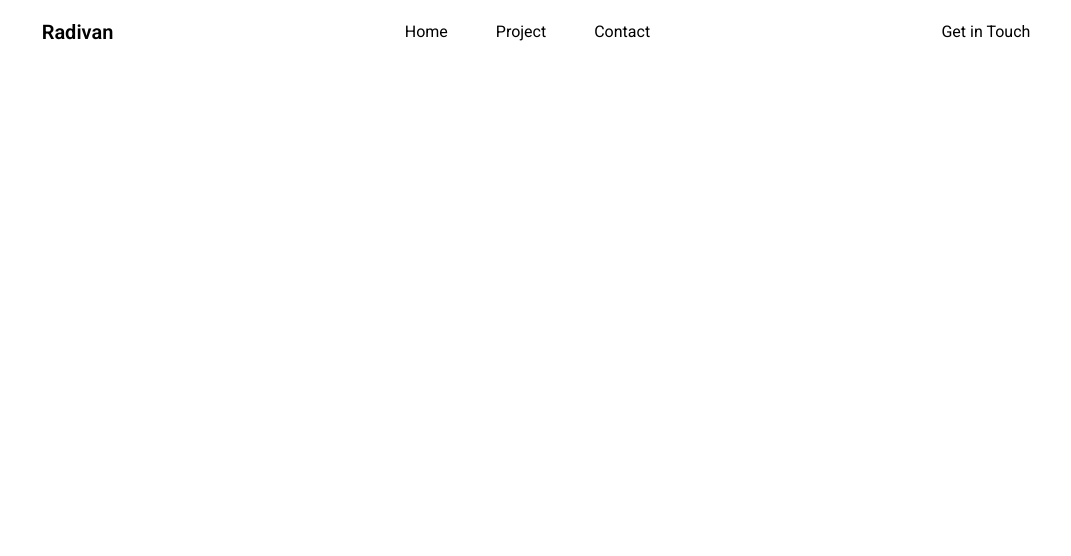
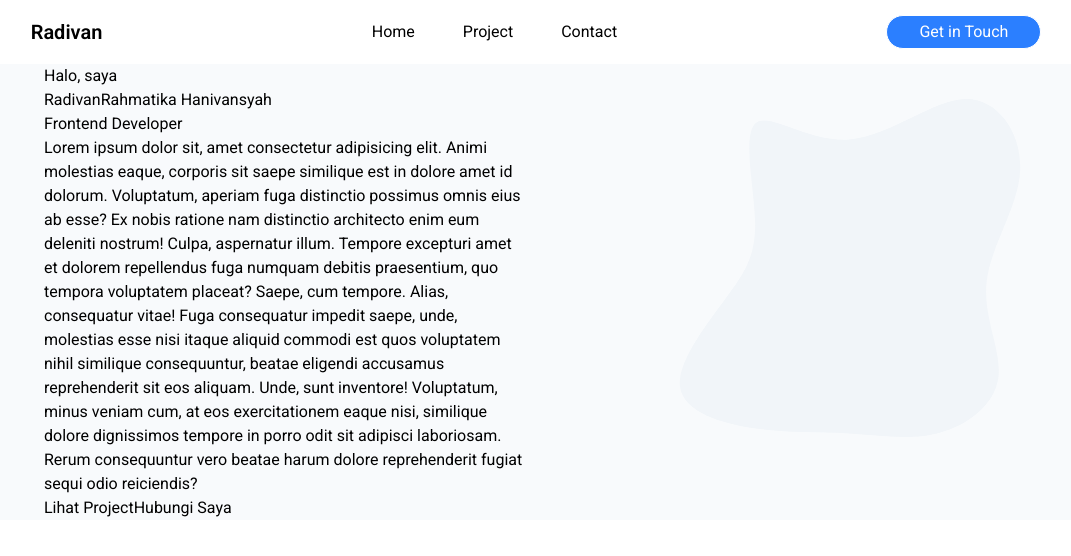
Before and after one commit to RadivanHanivansyah/Bismillah-portoReact-Project, a React (Vite) app: page / in a window 1280 px wide. Shown: the top 556 px of the page, without its empty margins (104-1175 px from the left). Built offline with nearby package versions, Linux system fonts and the light colour scheme.

Commit message:
layouting component hero

```diff
--- a/src/components/Hero.jsx
+++ b/src/components/Hero.jsx
@@ -1,3 +1,41 @@
-function Hero() {}
+import shape from "../assets/blob-haikei.svg";
+function Hero() {
+  return (
+    <div className="bg-slate-50 grid grid-cols-2 content-start font-normal px-5 lg:gap-x-4 lg:font-normal font-roboto">
+      <div className="info-hero lg:pl-32">
+        <h2>Halo, saya</h2>
+        <h1>
+          <span>Radivan</span>
+          Rahmatika Hanivansyah
+        </h1>
+        <h2>Frontend Developer</h2>
+        <p className="text-wrap">
+          Lorem ipsum dolor sit, amet consectetur adipisicing elit. Animi
+          molestias eaque, corporis sit saepe similique est in dolore amet id
+          dolorum. Voluptatum, aperiam fuga distinctio possimus omnis eius ab
+          esse? Ex nobis ratione nam distinctio architecto enim eum deleniti
+          nostrum! Culpa, aspernatur illum. Tempore excepturi amet et dolorem
+          repellendus fuga numquam debitis praesentium, quo tempora voluptatem
+          placeat? Saepe, cum tempore. Alias, consequatur vitae! Fuga
+          consequatur impedit saepe, unde, molestias esse nisi itaque aliquid
+          commodi est quos voluptatem nihil similique consequuntur, beatae
+          eligendi accusamus reprehenderit sit eos aliquam. Unde, sunt
+          inventore! Voluptatum, minus veniam cum, at eos exercitationem eaque
+          nisi, similique dolore dignissimos tempore in porro odit sit adipisci
+          laboriosam. Rerum consequuntur vero beatae harum dolore reprehenderit
+          fugiat sequi odio reiciendis?
+        </p>
+        <div className="project-contact">
+          <button className="project">Lihat Project</button>
+          <button className="contact">Hubungi Saya</button>
+        </div>
+        <div className="icon-contact"></div>
+      </div>
+      <div className="img-hero place-self-start">
+        <img src={shape} alt="" className="shape w-full" />
+      </div>
+    </div>
+  );
+}
 
 export default Hero;
--- a/src/components/Navbar.jsx
+++ b/src/components/Navbar.jsx
@@ -49,7 +49,9 @@ function Navbar() {
           }`}
         ></span>
       </div>
-      <button className="hidden lg:block">Get in Touch</button>
+      <button className="hidden lg:block border bg-blue-500 text-white px-8 py-1 rounded-3xl hover:cursor-pointer active:shadow-sm/50 active:shadow-blue-500 active:inset-shadow-sm/50 active:inset-shadow-black">
+        Get in Touch
+      </button>
     </nav>
   );
 }
```
Also changed, not shown: src/assets/blob-haikei.svg (added).
